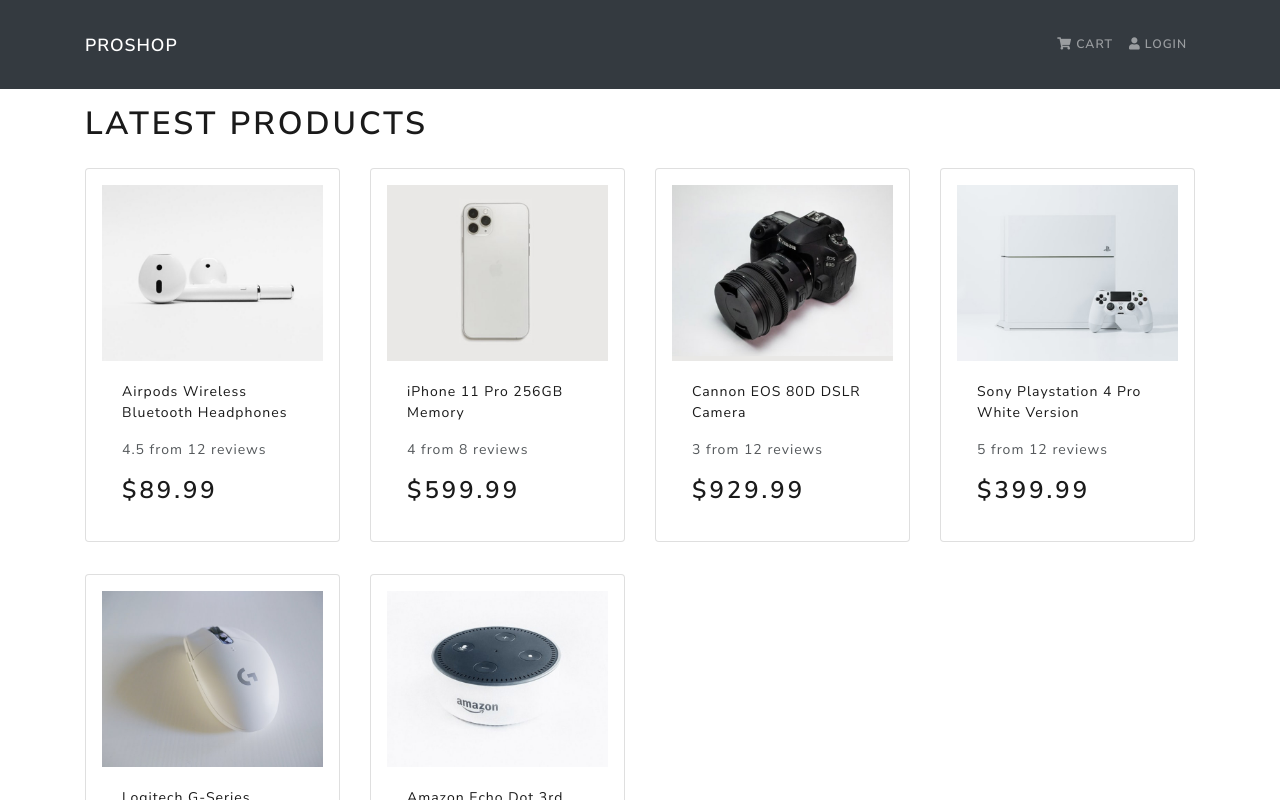
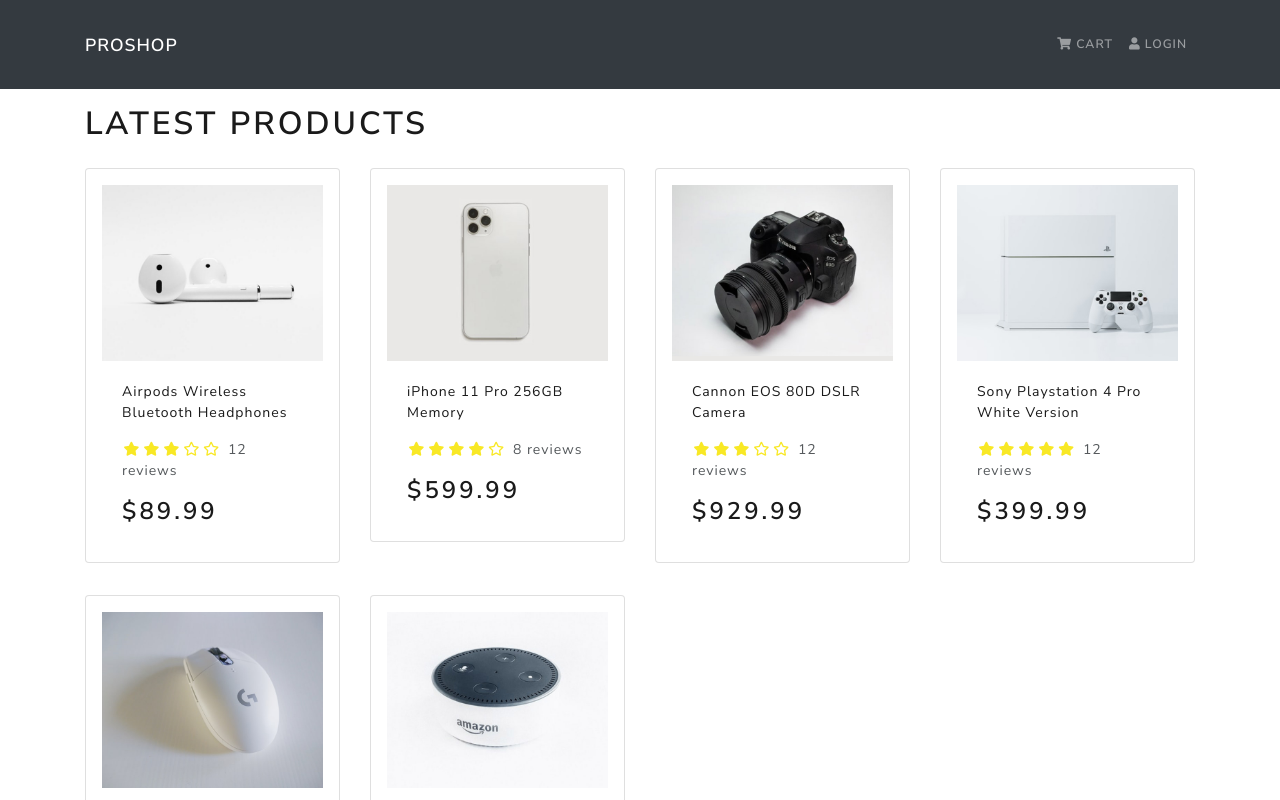
Before and after one commit to CalilDrissi/mern-ecommerce, a React (Create React App) app in the folder frontend/: page / in a window 1280 px wide. Shown: the top 800 px of the page. Built offline with nearby package versions, Linux system fonts and the light colour scheme.

Commit message:
react-router-dom v6 added

```diff
--- a/frontend/package.json
+++ b/frontend/package.json
@@ -7,10 +7,12 @@
     "@testing-library/react": "^13.3.0",
     "@testing-library/user-event": "^13.5.0",
     "react": "^18.2.0",
+    "react-bootstrap": "^1.3.0",
     "react-dom": "^18.2.0",
+    "react-router-bootstrap": "^0.26.2",
+    "react-router-dom": "^6.3.0",
     "react-scripts": "5.0.1",
-    "web-vitals": "^2.1.4",
-    "react-bootstrap": "^1.3.0"
+    "web-vitals": "^2.1.4"
   },
   "scripts": {
     "start": "react-scripts start",
--- a/frontend/src/App.js
+++ b/frontend/src/App.js
@@ -2,20 +2,29 @@
 import Footer from './components/Footer';
 import Header from './components/Header';
 import HomeScreen from './screens/HomeScreen';
+import ProductScreen from './screens/ProductScreen';
+
+// bring in the react router
+import {BrowserRouter as Router, Route, Routes} from 'react-router-dom'
 
 
 
 const App = ()=>{
   return (
-    <>
+    <Router>
+
       <Header />
       <main className='py-3'>
         <Container>
-           <HomeScreen />
+          <Routes>
+           <Route path="/"  element={<HomeScreen />} />
+           <Route path="/product/:id" element={<ProductScreen />} />
+           </Routes>
         </Container>
         </main>
       <Footer />
-    </>
+
+    </Router>
   );
 }
 
--- a/frontend/src/components/Header.js
+++ b/frontend/src/components/Header.js
@@ -1,4 +1,5 @@
 import { Navbar, Nav, Container, NavDropdown } from 'react-bootstrap'
+import { Link } from 'react-router-dom'
 
 const Header = () => {
   return (
--- a/frontend/src/components/Product.js
+++ b/frontend/src/components/Product.js
@@ -1,25 +1,24 @@
 import React from 'react'
 import { Card } from 'react-bootstrap'
-
-
+import Rating from '../components/Rating'
+import { Link } from 'react-router-dom'
 
 const Product = ({product}) => {
   return (
     <Card className="my-3 p-3 rounded">
-          <a href={`/product/${product._id}`}>
+          <Link to={`/product/${product._id}`}>
             <Card.Img src={product.image} variant='top' />
-          </a>
+          </Link>
 
           <Card.Body>
-            <a href={`/product/${product._id}`}>
+            <Link to={`/product/${product._id}`}>
               <Card.Title as='div'>
               <strong>{product.name}</strong>
               </Card.Title>
-            </a>
+            </Link>
             <Card.Text as='div'>
-              <div className="my-3">
-                {product.rating} from {product.numReviews} reviews
-              </div>
+                <Rating value={product.rating}
+                text={`${product.numReviews} reviews`} />
             </Card.Text>
             <Card.Text as='h3'>
               ${product.price}
--- /dev/null
+++ b/frontend/src/components/Rating.js
@@ -0,0 +1,87 @@
+import React from "react";
+import PropTypes from 'prop-types';
+
+const Rating = ({ value, text, color }) => {
+  return (
+    <div className="rating my-3">
+      <span>
+        <i
+        style= {{color}}
+          className={
+            value >= 1
+              ? "fas fa-star"
+              : value >= 0.5
+              ? "fas fa-star-half-alt"
+              : "far fa-star"
+          }
+        ></i>
+      </span>
+      <span>
+        <i
+          style= {{color}}
+          className={
+            value >= 2
+              ? "fas fa-star"
+              : value >= 1.5
+              ? "fas fa-star-half-alt"
+              : "far fa-star"
+          }
+        ></i>
+      </span>
+      <span>
+        <i
+          style= {{color}}
+          className={
+            value >= 3
+              ? "fas fa-star"
+              : value >= 2.5
+              ? "fas fa-star-half-alt"
+              : "far fa-star"
+          }
+        ></i>
+      </span>
+      <span>
+        <i
+          style= {{color}}
+          className={
+            value >= 4
+              ? "fas fa-star"
+              : value >= 3.5
+              ? "fas fa-star-half-alt"
+              : "far fa-star"
+          }
+        ></i>
+      </span>
+      <span>
+        <i
+          style= {{color}}
+          className={
+            value >= 5
+              ? "fas fa-star"
+              : value >= 4.5
+              ? "fas fa-star-half-alt"
+              : "far fa-star"
+          }
+        ></i>
+      </span>
+      <span> {text && text }</span>
+    </div>
+  );
+};
+
+
+Rating.defaultProps = {
+    color: '#f8e825'
+}
+
+
+
+
+Rating.propTypes = {
+    value: PropTypes.number.isRequired,
+    text: PropTypes.string.isRequired,
+    color: PropTypes.string
+}
+
+
+export default Rating;
--- a/frontend/src/index.css
+++ b/frontend/src/index.css
@@ -16,3 +16,7 @@
   transform: scale(1.05);
 
 }
+
+.rating span {
+  margin: 0.1rem;
+}
--- a/frontend/src/products.js
+++ b/frontend/src/products.js
@@ -9,7 +9,7 @@
     category: 'Electronics',
     price: 89.99,
     countInStock: 10,
-    rating: 4.5,
+    rating: 3,
     numReviews: 12,
   },
   {
--- a/frontend/src/screens/HomeScreen.js
+++ b/frontend/src/screens/HomeScreen.js
@@ -9,7 +9,7 @@
       <h1>Latest Products</h1>
       <Row>
           { products.map((product) => (
-              <Col sm={12} md={6} lg={4} xl={3}>
+              <Col  key={product._id} xs={12} sm={12} md={6} lg={4} xl={3}>
                  <Product product = {product}  />
               </Col>
           ))
--- /dev/null
+++ b/frontend/src/screens/ProductScreen.js
@@ -0,0 +1,9 @@
+import React from 'react'
+
+const ProductScreen = () => {
+  return (
+    <div>ProductScreen</div>
+  )
+}
+
+export default ProductScreen
```
Also changed, not shown: 1 other file (tests, documents, lock files or other folders).
